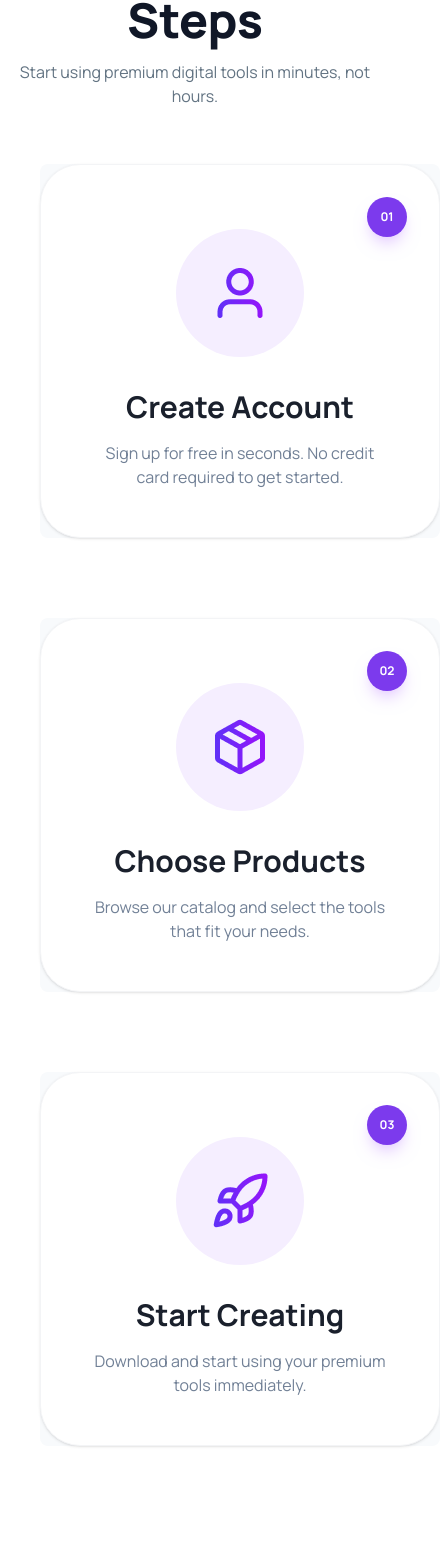
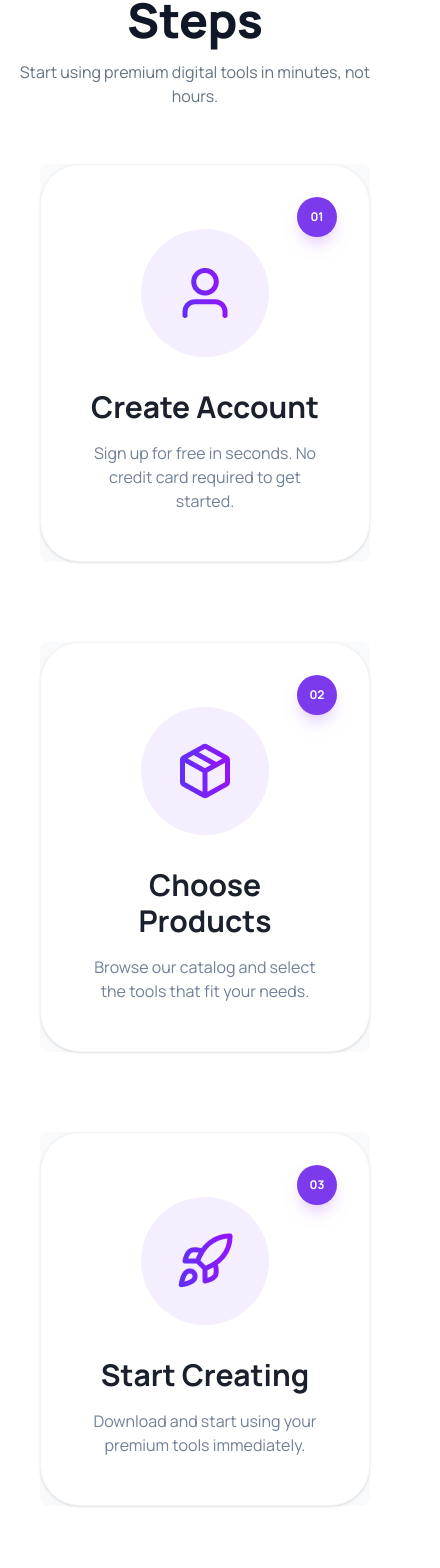
Before and after one commit to arinsarker07-oss/-React-Single-Page-Application, a React (Vite) app: page / in a window 390 px wide. Shown: the part 8076-9644 px from the top of the page, 440 px wide, since content can reach past the window. Built offline with nearby package versions, Linux system fonts and the light colour scheme.

Commit message:
response

```diff
--- a/src/Start.jsx
+++ b/src/Start.jsx
@@ -8,9 +8,9 @@ const Start = () => {
             <p className='font-extrabold text-5xl text-[#101727]'>Get Started in 3 Steps</p>
             <p className='  text-[#627382]'>Start using premium digital tools in minutes, not hours.</p>
 
-            <div className='grid md:grid-cols-3 max-w-330 mx-auto'>
+            <div className='grid md:grid-cols-3 container mx-auto place-items-center'>
             <div className="card hover-3d flex items-center justify-center m-10 bg-slate-50">
-      <div className="relative w-[400px] bg-white border border-gray-100 rounded-[40px] p-12 flex flex-col items-center shadow-sm">
+      <div className="md:relative w-[330px] md:w-[400px] bg-white border border-gray-100 rounded-[40px] p-12 flex flex-col items-center shadow-sm">
         <div className="absolute top-8 right-8 w-10 h-10 bg-[#7C3AED] rounded-full flex items-center justify-center shadow-lg shadow-purple-200">
           <span className="text-white text-xs font-bold">01</span>
         </div>
@@ -27,7 +27,7 @@ const Start = () => {
       </div>
             </div>
             <div className="card hover-3d flex items-center justify-center m-10 bg-slate-50">
-      <div className="relative w-[400px] bg-white border border-gray-100 rounded-[40px] p-12 flex flex-col items-center shadow-sm">
+      <div className="relative w-[330px] md:w-[400px] bg-white border border-gray-100 rounded-[40px] p-12 flex flex-col items-center shadow-sm">
         <div className="absolute top-8 right-8 w-10 h-10 bg-[#7C3AED] rounded-full flex items-center justify-center shadow-lg shadow-purple-200">
           <span className="text-white text-xs font-bold">02</span>
         </div>
@@ -44,7 +44,7 @@ const Start = () => {
       </div>
             </div>
             <div className="card hover-3d flex items-center justify-center m-10 bg-slate-50">
-      <div className="relative w-[400px] bg-white border border-gray-100 rounded-[40px] p-12 flex flex-col items-center shadow-sm">
+      <div className="relative w-[330px] md:w-[400px] bg-white border border-gray-100 rounded-[40px] p-12 flex flex-col items-center shadow-sm">
         <div className="absolute top-8 right-8 w-10 h-10 bg-[#7C3AED] rounded-full flex items-center justify-center shadow-lg shadow-purple-200">
           <span className="text-white text-xs font-bold">03</span>
         </div>
```
